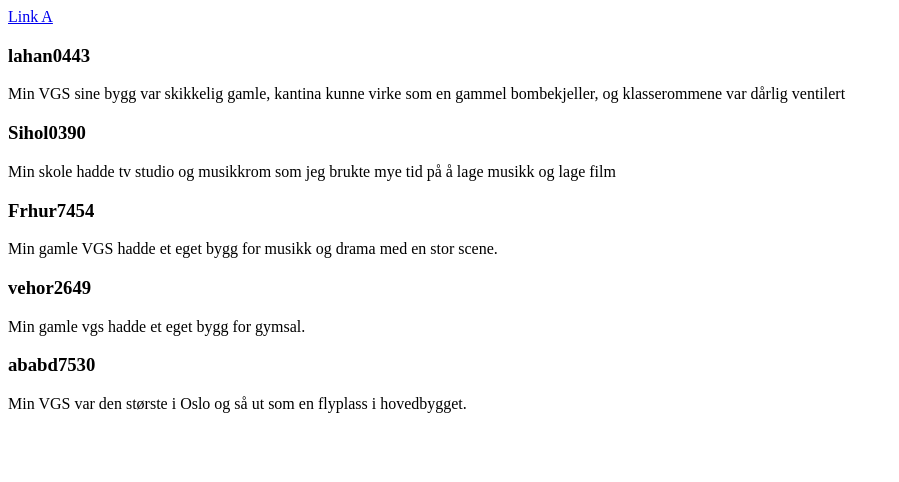
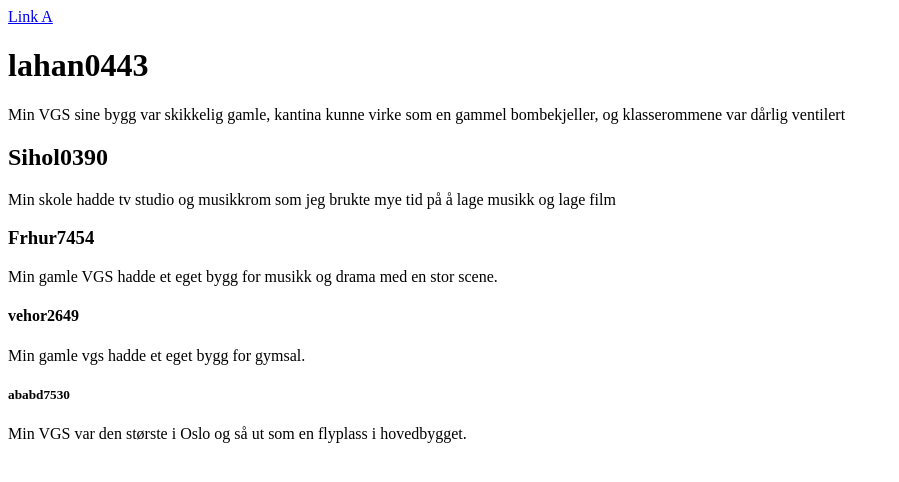
Before and after one commit to OsloMet-web/1stOblig-oblig-1-banan, a plain HTML site: page step5.html in a window 1280 px wide. Shown: the whole page, without its empty margins (0-899 px from the left). Drawn offline with Linux system fonts and the light colour scheme.

Commit message:
Endret headers tilbake

```diff
--- a/step5.html
+++ b/step5.html
@@ -6,16 +6,16 @@
 </head>
 <body>
 <a href="index.html">Link A</a>
-<h3>lahan0443</h3>
+<h1>lahan0443</h1>
 <p>Min VGS sine bygg var skikkelig gamle, kantina kunne virke som en gammel bombekjeller,
     og klasserommene var dårlig ventilert</p>
-<h3>Sihol0390</h3>
+<h2>Sihol0390</h2>
 <p>Min skole hadde tv studio og musikkrom som jeg brukte mye tid på å lage musikk og lage film</p>
 <h3>Frhur7454</h3>
 <p>Min gamle VGS hadde et eget bygg for musikk og drama med en stor scene.</p>
-<h3>vehor2649</h3>
+<h4>vehor2649</h4>
 <p>Min gamle vgs hadde et eget bygg for gymsal.</p>
-<h3>ababd7530</h3>
+<h5>ababd7530</h5>
 <p>Min VGS var den største i Oslo og så ut som en flyplass i hovedbygget.</p>
 </body>
 </html>
```
